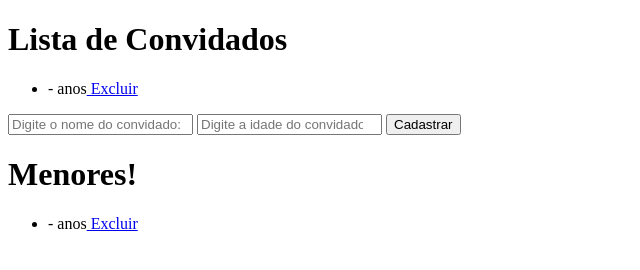
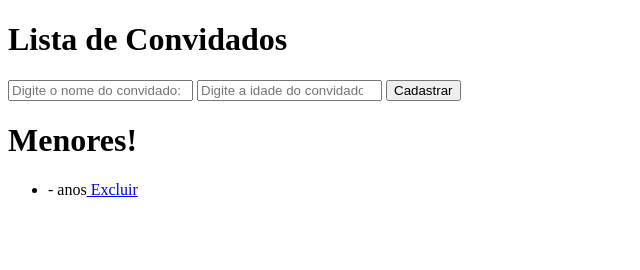
Before and after one commit to luccasbarros/GuestListApp, a plain HTML site: page index.html in a window 1280 px wide. Both pictures are taken after a click on the button "Cadastrar". Shown: the whole page, without its empty margins (0-640 px from the left). Drawn offline with Linux system fonts and the light colour scheme.

Commit message:
coditional loop for under age and over 18
Now the app separate the guests. When you input a under age guest, it will put in the under age list. No more in both =)

```diff
--- a/index.html
+++ b/index.html
@@ -38,10 +38,16 @@
             elBotao.onclick = () => {
                 var nome = elCampo.value;  // Variável que captura o valor digitado no campo.
                 var idade = elIdade.value;
-                convidados.push({nome: nome, idade: idade});  // Adiciona a variável nome captada ao array convidados.
-                convidadosMenores.push({nome: nome, idade: idade});
+                  // Adiciona a variável nome captada ao array convidados.
+
                 elCampo.value="";
                 elIdade.value="";
+
+                if (idade < 18) {
+                    convidadosMenores.push({nome: nome, idade: idade});
+                } else {
+                    convidados.push({nome: nome, idade: idade});
+                }
 
 
                 salvarConvidados();
```
